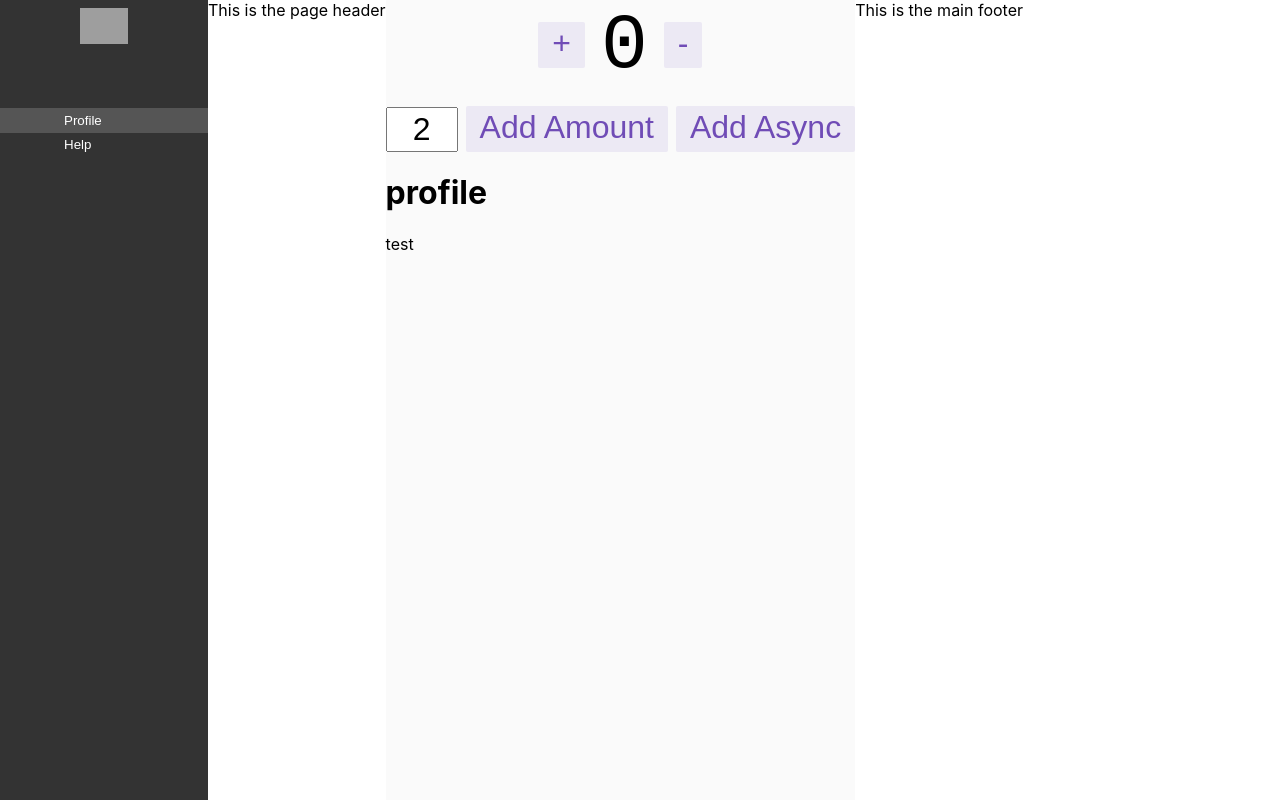
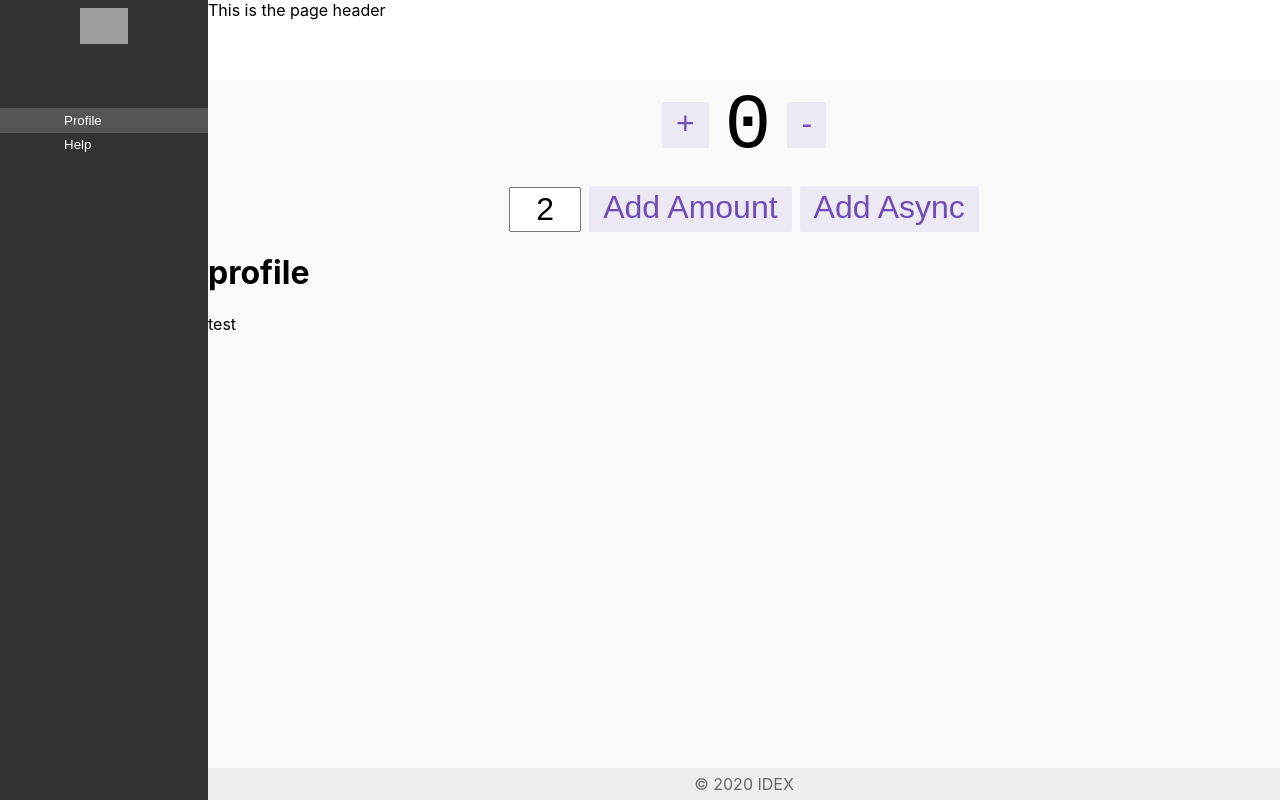
Before and after one commit to darthdeus/idex-challenge, a React (Create React App) app: page / in a window 1280 px wide. Built offline with nearby package versions, Linux system fonts and the light colour scheme; grey boxes are pictures that could not be loaded.

Commit message:
Styles mostly working

```diff
--- a/src/App.js
+++ b/src/App.js
@@ -26,8 +26,10 @@ function App() {
 
   return (
     <>
-      <div className="container">
-        <Sidebar />
+      <div className="wrapper">
+        <div className="sidebar">
+          <Sidebar />
+        </div>
 
         <header className="main-header">This is the page header</header>
         <main className="main-content">
@@ -37,7 +39,7 @@ function App() {
           {React.createElement(currentComponent)}
         </main>
 
-        <footer className="main-footer">This is the main footer</footer>
+        <footer className="main-footer">&copy; 2020 IDEX</footer>
       </div>
     </>
   );
--- /dev/null
+++ b/src/components/Sidebar.css
@@ -0,0 +1,37 @@
+.logo-container {
+  display: flex;
+  justify-content: center;
+  padding: 0.5rem 0 3rem;
+}
+img.logo {
+  width: 3rem;
+}
+
+.main-nav ul {
+  list-style: none;
+  padding: 0;
+}
+
+.main-nav ul li {
+}
+
+.main-nav ul li button {
+  display: block;
+  width: 100%;
+  text-align: left;
+  padding: 0.3rem 0 0.3rem 4rem;
+  color: white;
+  background: transparent;
+  text-decoration: none;
+  border: none;
+}
+
+.main-nav ul li button:focus {
+}
+
+.main-nav ul li button:hover,
+.main-nav ul li button.active {
+  background: #555;
+  color: white;
+  border: none;
+}
--- a/src/components/Sidebar.js
+++ b/src/components/Sidebar.js
@@ -2,13 +2,16 @@ import React from "react";
 import { useDispatch, useSelector } from "react-redux";
 import logo from "../app_logo.png";
 import { gotoProfile, gotoHelp, PAGE_HELP, PAGE_PROFILE } from "../features/navigation";
+
+// not doing this as a module to save time
+import "./Sidebar.css";
 
 export default function Sidebar() {
   const dispatch = useDispatch();
   const currentPage = useSelector(state => state.navigation.page);
 
   return (
-    <div className="sidebar">
+    <>
       <div className="logo-container">
         <img className="logo" src={logo} alt="logo" />
       </div>
@@ -37,6 +40,6 @@ export default function Sidebar() {
           </li>
         </ul>
       </nav>
-    </div>
+    </>
   );
 }
--- a/src/index.css
+++ b/src/index.css
@@ -10,59 +10,38 @@ code {
   font-family: source-code-pro, Menlo, Monaco, Consolas, "Courier New", monospace;
 }
 
-.container {
-  display: flex;
+.wrapper {
+  display: grid;
+  grid-template-columns: 13rem 1fr;
+  grid-template-rows: 5rem 1fr 2rem;
+  height: 100vh;
 }
 
 .sidebar {
+  grid-row: 1 / 4;
+  grid-column: 1;
   background: #333;
-  width: 13rem;
-  height: 100vh;
-}
-
-.logo-container {
-  display: flex;
-  justify-content: center;
-  padding: 0.5rem 0 3rem;
-}
-
-img.logo {
-  width: 3rem;
-}
-
-.main-nav ul {
-  list-style: none;
-  padding: 0;
-}
-
-.main-nav ul li {
-}
-
-.main-nav ul li button {
-  display: block;
-  width: 100%;
-  text-align: left;
-  padding: 0.3rem 0 0.3rem 4rem;
-  color: white;
-  background: transparent;
-  text-decoration: none;
-  border: none;
-}
-
-.main-nav ul li button:focus {
-}
-
-.main-nav ul li button:hover,
-.main-nav ul li button.active {
-  background: #555;
-  color: white;
-  border: none;
 }
 
 .main-header {
+  grid-row: 1;
+  grid-column: 2;
   background: white;
 }
 
 .main-content {
+  grid-row: 2;
+  grid-column: 2;
   background: #fafafa;
 }
+
+.main-footer {
+  grid-row: 3;
+  grid-column: 2;
+  background: #eee;
+  color: #666;
+
+  display: flex;
+  align-items: center;
+  justify-content: center;
+}
```
